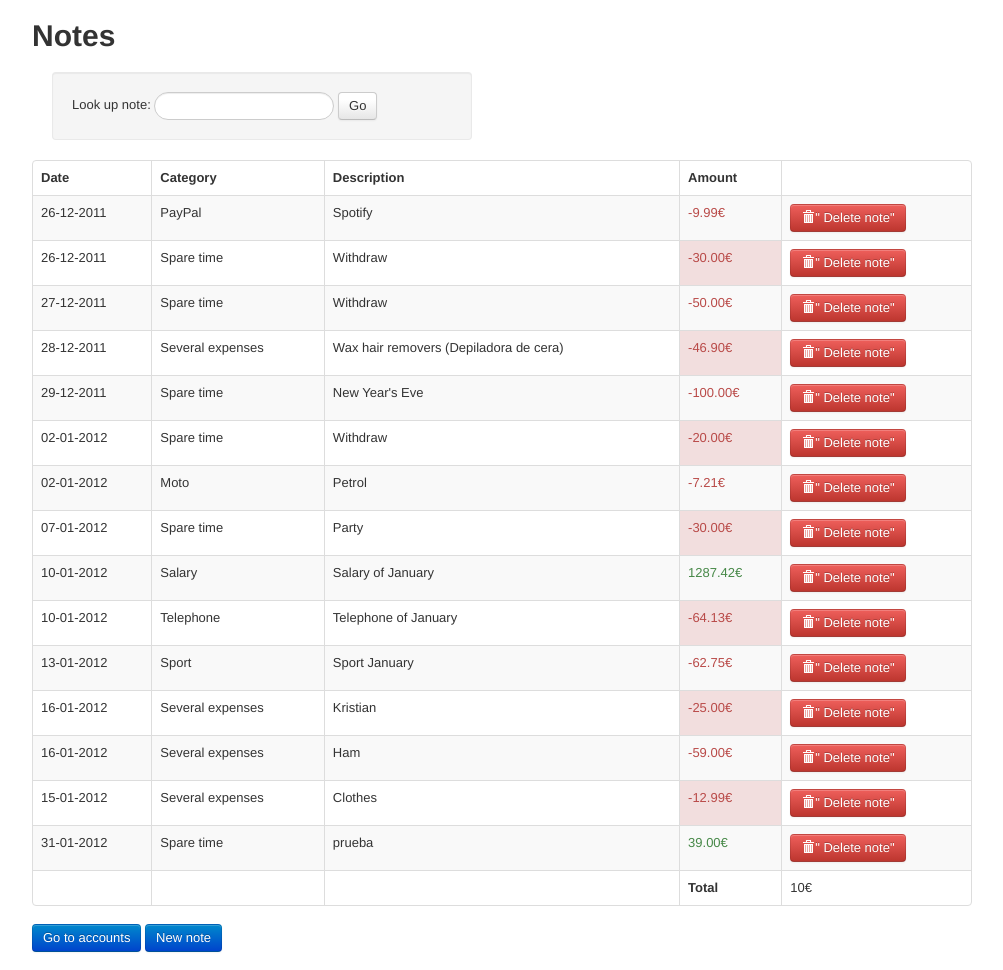
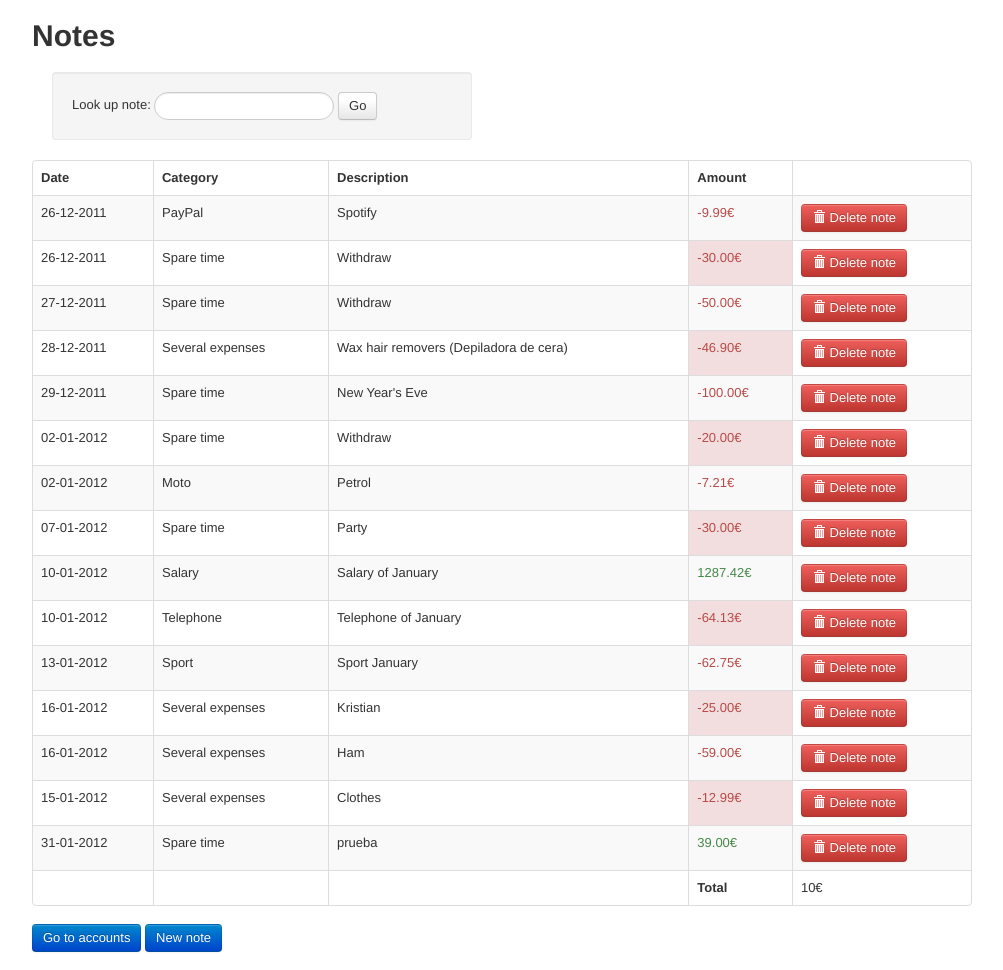
Before and after one commit to belate/money, a Django app: template bank/templates/bank/account.html in a window 1280 px wide. Shown: the whole page, without its empty margins (138-1141 px from the left). Run offline with Django 3.2, Linux system fonts and the light colour scheme; data comes from the database, SQL or seed files in the repository; tables that the repository leaves empty hold one stand-in row (values such as "Sample post"); the template is opened without the code that fills it: values that come from a table or form of the project are taken from there, most other values are stand-ins (such as "Sample title", 1, 10 or a date in 2020); parts of the project's set-up code (start-up, migrations or seed data) failed here and were passed over.

```diff
--- a/bank/templates/bank/account.html
+++ b/bank/templates/bank/account.html
@@ -34,7 +34,7 @@
             {% endif %}
             <td>
                 <a class="btn btn-danger" href='{% url delnote account.id note.id %}'>
-                    <i class="icon-trash icon-white"></i>" Delete note"
+                    <i class="icon-trash icon-white"></i> Delete note
                 </a>
             </td>
         </tr>
--- a/bank/templates/bank/base.html
+++ b/bank/templates/bank/base.html
@@ -5,7 +5,7 @@
         <title>{% block title %}My Money{% endblock %}</title>
         <meta name="description" content="My first django project">
         <meta name="author" content="Belatona">
-    <link rel="stylesheet" href="{{ STATIC_URL }}bootstrap.min.css" type="text/css" charset="utf-8">
+    <link rel="stylesheet" href="{{ STATIC_URL }}css/bootstrap.min.css" type="text/css" charset="utf-8">
     </head>
     <body>
         <div class="container">
```
Also changed, not shown: bank/static/css/bootstrap.min.css (renamed from bank/static/bootstrap.min.css), bank/static/js/bootstrap.min.js (renamed from bank/static/bootstrap.min.js).
